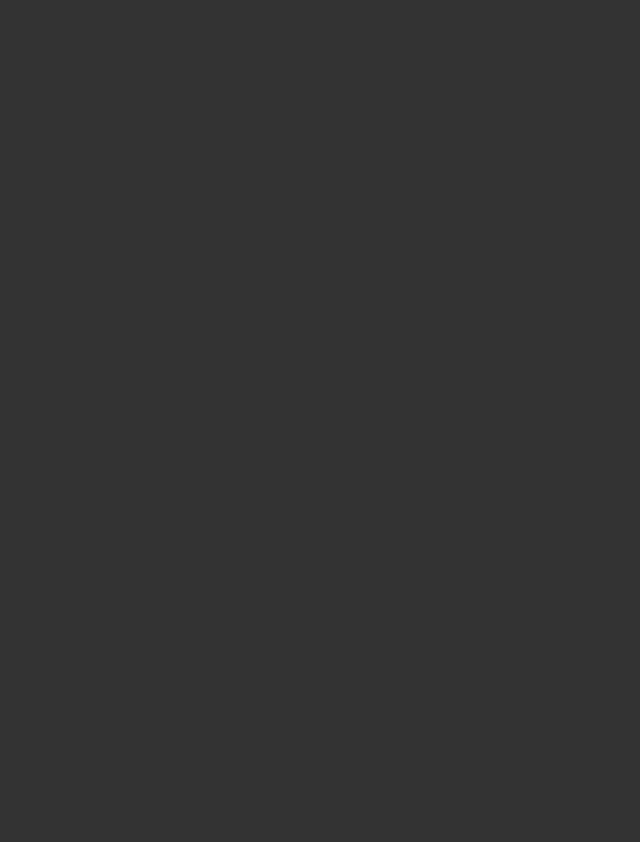
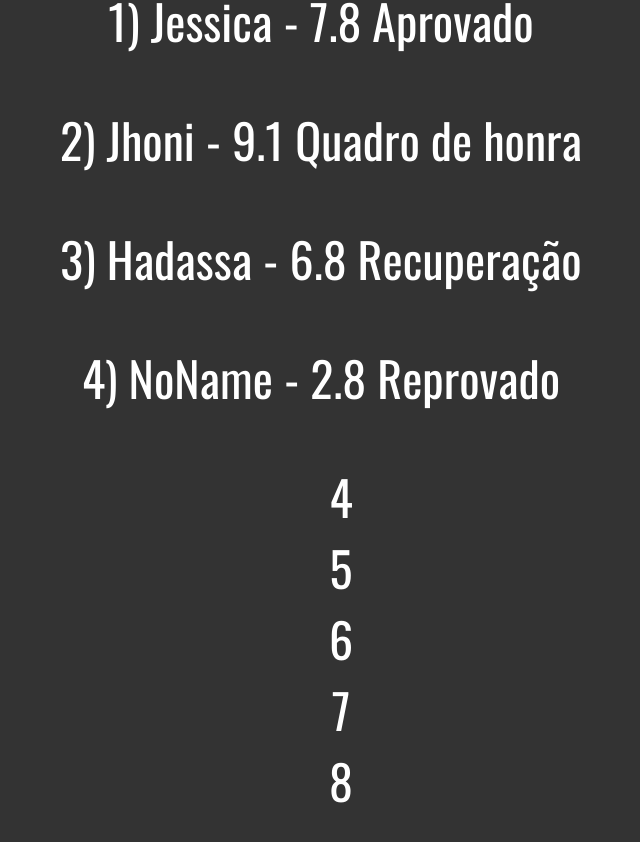
Before and after one commit to jhoni-costa/exercicios_vue_js, a website: page exercicios/ifFor.html in a window 1280 px wide. Shown: the whole page, without its empty margins (319-959 px from the left). Before the commit the page ends 800 px from the top, so only its background shows below. Drawn offline with Linux system fonts and the light colour scheme.

Commit message:
Exercicios iffor

```diff
--- a/exercicios/ifFor.html
+++ b/exercicios/ifFor.html
@@ -1,15 +1,43 @@
 <!DOCTYPE html>
 <html>
+
 <head>
     <meta charset="UTF-8">
     <title>If & For</title>
     <link rel="stylesheet" href="/css/estilo.css">
     <script src="/js/vue.min.js"></script>
 </head>
+
 <body class="exercicio">
+    <div id="app">
+        <p v-for="(aluno, i) in alunos">
+            {{ i + 1 }}) {{ aluno.nome }} - {{ aluno.nota }}
+            <span v-if='aluno.nota >= 9'>Quadro de honra</span>
+            <span v-else-if="aluno.nota >= 7">Aprovado</span>
+            <span v-else-if="aluno.nota >= 3">Recuperação</span>
+            <span v-else>Reprovado</span>
+        </p>
+        <ul style="list-style: none;">
+            <li v-for="n in 8">
+                <span v-show="n >= 4">{{ n }}</span>
+            </li>
 
+        </ul>
+    </div>
     <script>
-        // ...
+
+        new Vue({
+            el: "#app",
+            data: {
+                alunos: [
+                    { nome: "Jessica", nota: 7.8 },
+                    { nome: "Jhoni", nota: 9.1 },
+                    { nome: "Hadassa", nota: 6.8 },
+                    { nome: "NoName", nota: 2.8 },
+                ]
+            }
+        })
     </script>
 </body>
+
 </html>
```
